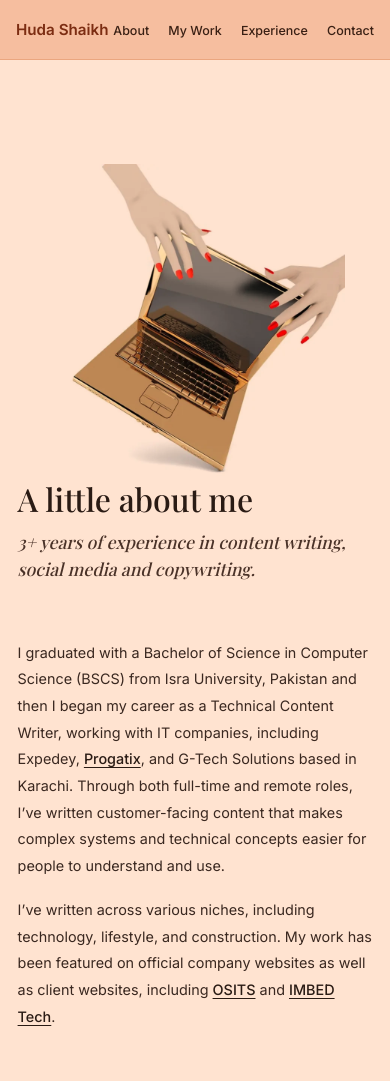
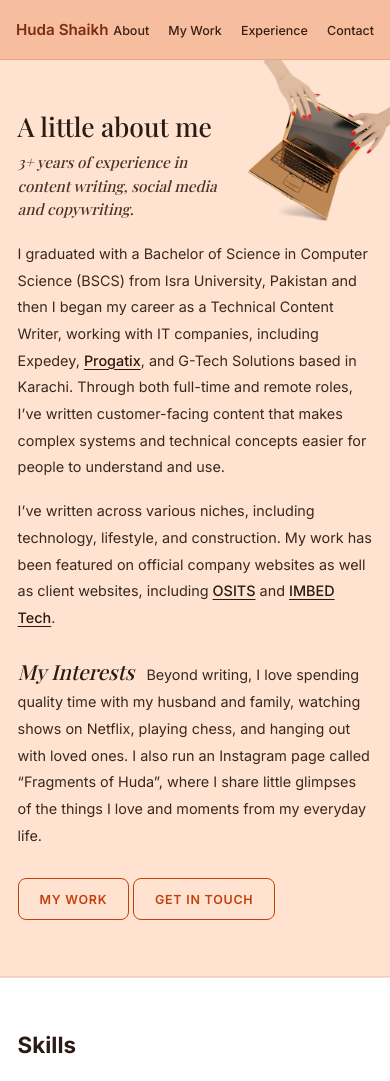
Before and after one commit to hudashykh/technical-writing-portfolio, a plain HTML site: page index.html in a window 390 px wide. Shown: the top 1081 px of the page. Drawn offline with nearby package versions, Linux system fonts and the light colour scheme; a web font is replaced by a local one.

Commit message:
Add files via upload

```diff
--- a/index.html
+++ b/index.html
@@ -306,6 +306,25 @@
   .skill-card { height:100%; }
   @media(max-width:700px){ .skills-grid { grid-template-columns:1fr; grid-auto-rows:auto; } }
   #skills .sec-heading { margin-bottom:1.5rem; }
+  /* --- v4: interests directly under text; mobile mirrors desktop --- */
+  .intro-grid { min-height:0 !important; max-width:580px !important; }
+  .intro-wide { max-width:580px; margin-top:1.4rem; }
+  @media(max-width:1100px){
+    .intro-img { width:34vw !important; min-width:300px; }
+    .intro-grid, .intro-wide { max-width:56vw !important; }
+  }
+  @media(max-width:700px){
+    .intro { padding-top:3.2rem !important; }
+    .intro-inner { display:block !important; padding:0 1.1rem !important; }
+    .intro-img { position:absolute !important; top:0 !important; right:0 !important; width:40vw !important; min-width:0 !important; max-width:none !important; margin:0 !important; order:0; }
+    .intro-head { max-width:56vw; margin-bottom:1.2rem !important; }
+    .intro-head h2 { font-size:1.65rem !important; }
+    .intro-sub { font-size:.95rem !important; max-width:none !important; }
+    .intro-grid, .intro-wide { max-width:none !important; }
+    .intro-grid { margin-top:max(0px, calc(42vw - 12rem)); }
+    .intro-wide .intro-h3 { font-size:1.3rem !important; }
+  }
+  @media(min-width:1101px){ .intro-wide { max-width:none !important; } }
   #skills { padding:4rem 0 4.5rem; }
   @media(max-width:640px){
     .intro { padding:4rem 0 3.5rem; } .intro-inner { padding:0 1.1rem; }
@@ -480,5 +499,19 @@
   modal.addEventListener('click', e => { if (e.target === modal) closeModal(); });
   document.addEventListener('keydown', e => { if (e.key === 'Escape' && modal.classList.contains('open')) closeModal(); });
 </script>
+<script>(function(){
+  function fit(){
+    var img=document.querySelector('.intro-img'),w=document.querySelector('.intro-wide'),g=document.querySelector('.intro-grid');
+    if(!img||!w||!g)return;
+    w.style.marginTop='';
+    if(window.innerWidth<1101)return;
+    var sec=document.getElementById('about').getBoundingClientRect();
+    var imgBottom=img.getBoundingClientRect().bottom,top=w.getBoundingClientRect().top;
+    if(imgBottom+16>top){w.style.marginTop=(parseFloat(getComputedStyle(w).marginTop)+imgBottom+16-top)+'px';}
+  }
+  window.addEventListener('load',fit);window.addEventListener('resize',fit);
+  var im=document.querySelector('.intro-img img');if(im){if(im.complete)fit();else im.addEventListener('load',fit);}
+  fit();
+})();</script>
 </body>
 </html>
```
